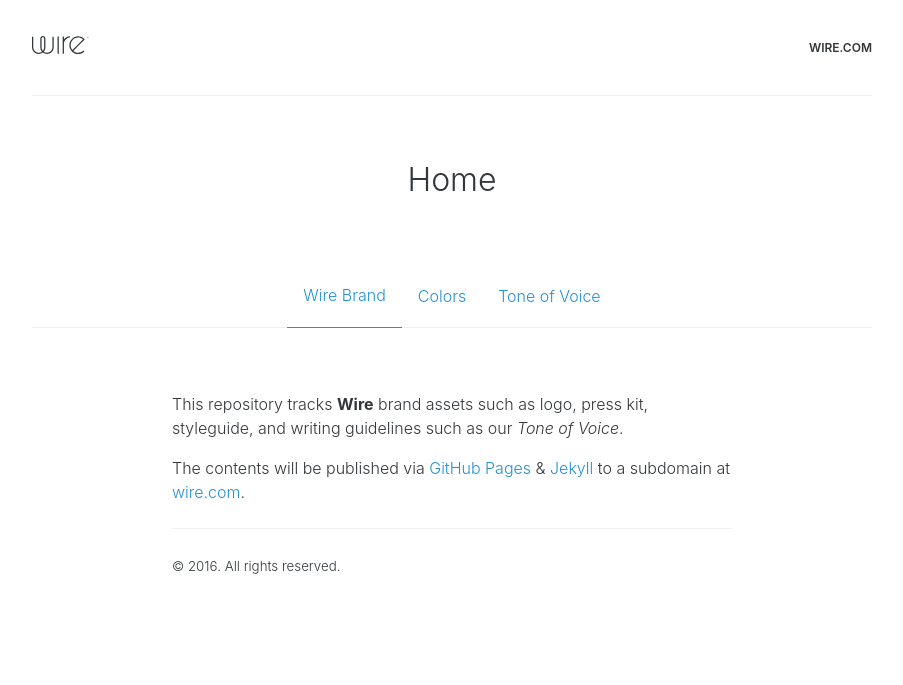
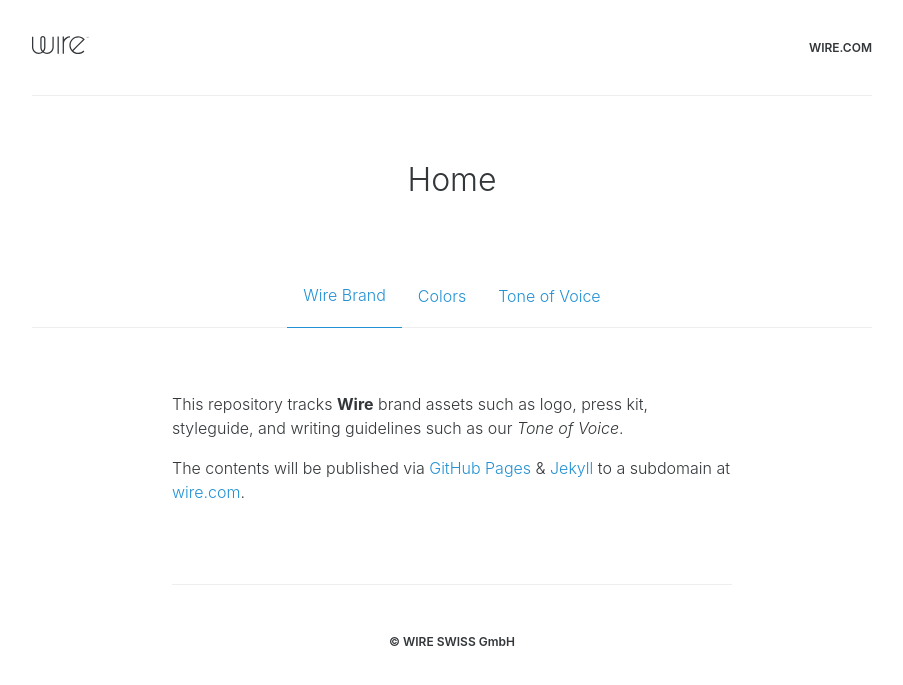
Before and after one commit to wireapp/brand, a Jekyll site: the page built from index.md, in a window 1280 px wide. Shown: the top 685 px of the page, without its empty margins (188-1091 px from the left). Built offline with Jekyll 4.4.1, drawn with Linux system fonts in a browser that asks for light colours.

Commit message:
Footer, clean-up

```diff
--- a/_layouts/default.html
+++ b/_layouts/default.html
@@ -15,22 +15,9 @@
         {{ content }}
       </main>
 
-      <footer class="footer">
-        <small>
-          &copy; <time datetime="{{ site.time | date_to_xmlschema }}">{{ site.time | date: '%Y' }}</time>. All rights reserved.
-        </small>
+      <footer>
+        &copy; WIRE SWISS GmbH
       </footer>
     </div>
-
-    {% if site.analytics_id %}
-     <script>
-       (function(i,s,o,g,r,a,m){i['GoogleAnalyticsObject']=r;i[r]=i[r]||function(){
-       (i[r].q=i[r].q||[]).push(arguments)},i[r].l=1*new Date();a=s.createElement(o),
-       m=s.getElementsByTagName(o)[0];a.async=1;a.src=g;m.parentNode.insertBefore(a,m)
-       })(window,document,'script','//www.google-analytics.com/analytics.js','ga');
-       ga('create', '{{ site.analytics_id }}', 'auto');
-       ga('send', 'pageview');
-     </script>
-    {% endif %}
   </body>
 </html>
--- a/_sass/_layout.scss
+++ b/_sass/_layout.scss
@@ -9,7 +9,3 @@
   margin-left:  auto;
   margin-right: auto;
 }
-
-footer {
-  margin-bottom: 2rem;
-}
--- /dev/null
+++ b/_sass/footer.scss
@@ -0,0 +1,12 @@
+// Footer
+
+footer {
+	max-width: 840px;
+  height: 160px;
+  padding-top: 48px;
+  text-align: center;
+  border-top: 1px solid $graphite-light80;
+  margin-top: 80px;
+  font-size: 12px;
+  font-weight: 600;
+}
--- a/index.md
+++ b/index.md
@@ -7,8 +7,6 @@
 
 The contents will be published via [GitHub Pages][1] & [Jekyll][2] to a subdomain at [wire.com][3].
 
----
-
 [1]: https://pages.github.com
 [2]: https://jekyllrb.com
 [3]: http://wire.com
--- a/styles.scss
+++ b/styles.scss
@@ -23,6 +23,7 @@
 @import "layout";
 @import "header";
 @import "navigation";
+@import "footer";
 @import "posts";
 @import "pagination";
 @import "message";
```
